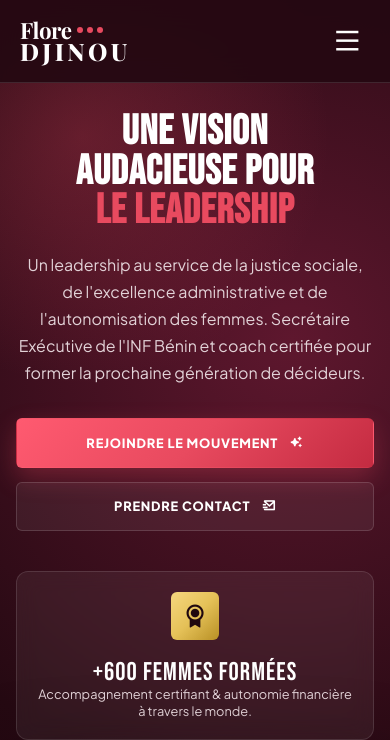
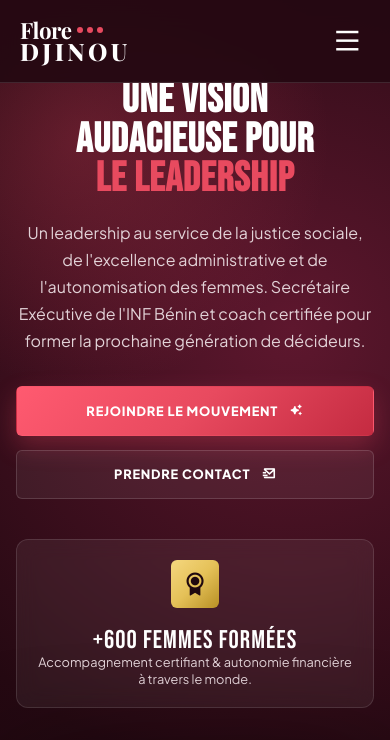
Before and after one commit to Talesman-index/flore-djinou, a plain HTML site: page index.html in a window 390 px wide. Shown: the top 740 px of the page. Drawn offline with nearby package versions, Linux system fonts and the light colour scheme; a web font is replaced by a local one.

Commit message:
style: flush hero title to top, completely eliminating upper whitespace gap

```diff
--- a/css/style.css
+++ b/css/style.css
@@ -562,7 +562,7 @@ img {
 .hero-campaign {
   background: radial-gradient(circle at 75% 30%, #5E172E 0%, #250912 55%, #120308 100%);
   color: #FFFFFF;
-  padding-top: 7rem; /* OPTIMIZED TOP PADDING TO REMOVE GAP */
+  padding-top: 5.25rem !important; /* FLUSH TOP PADDING RIGHT BELOW FIXED NAVBAR */
   padding-bottom: 8rem;
   position: relative;
   overflow: hidden;
@@ -583,7 +583,7 @@ img {
   display: grid;
   grid-template-columns: 1fr 1.15fr;
   gap: 2.5rem;
-  align-items: flex-start; /* ALIGNS TEXT COLUMN TO TOP FOR TIGHTER FIT */
+  align-items: flex-start;
   position: relative;
   z-index: 2;
 }
@@ -594,7 +594,7 @@ img {
   line-height: 0.92;
   letter-spacing: 0.02em;
   text-transform: uppercase;
-  margin-top: 0.5rem; /* TIGHT FLUSH MARGIN TOP */
+  margin-top: 0 !important; /* ZERO TOP MARGIN */
   margin-bottom: 1.25rem;
   color: #FFFFFF;
   word-break: break-word;
@@ -1537,7 +1537,7 @@ img {
 /* Tablet & Smaller Laptops (max-width: 1024px) */
 @media (max-width: 1024px) {
   .container { padding: 0 1.25rem; }
-  .hero-campaign { padding-top: 7.5rem; padding-bottom: 6rem; }
+  .hero-campaign { padding-top: 5.5rem !important; padding-bottom: 6rem; }
   .hero-grid { grid-template-columns: 1fr 1fr; gap: 2rem; }
   .hero-portrait-stage { max-width: 100%; }
   .hero-portrait-stage img { max-height: 580px; transform: scale(1); }
@@ -1617,7 +1617,7 @@ img {
 /* Small Devices & Mobile Phones (max-width: 576px) */
 @media (max-width: 576px) {
   .container { padding: 0 1rem; }
-  .hero-campaign { padding-top: 6.5rem; padding-bottom: 4.5rem; }
+  .hero-campaign { padding-top: 5rem !important; padding-bottom: 4.5rem; }
   .hero-statement-title { font-size: 2.6rem; line-height: 0.95; }
 
   .hero-actions { flex-direction: column; width: 100%; gap: 0.85rem; }
```
